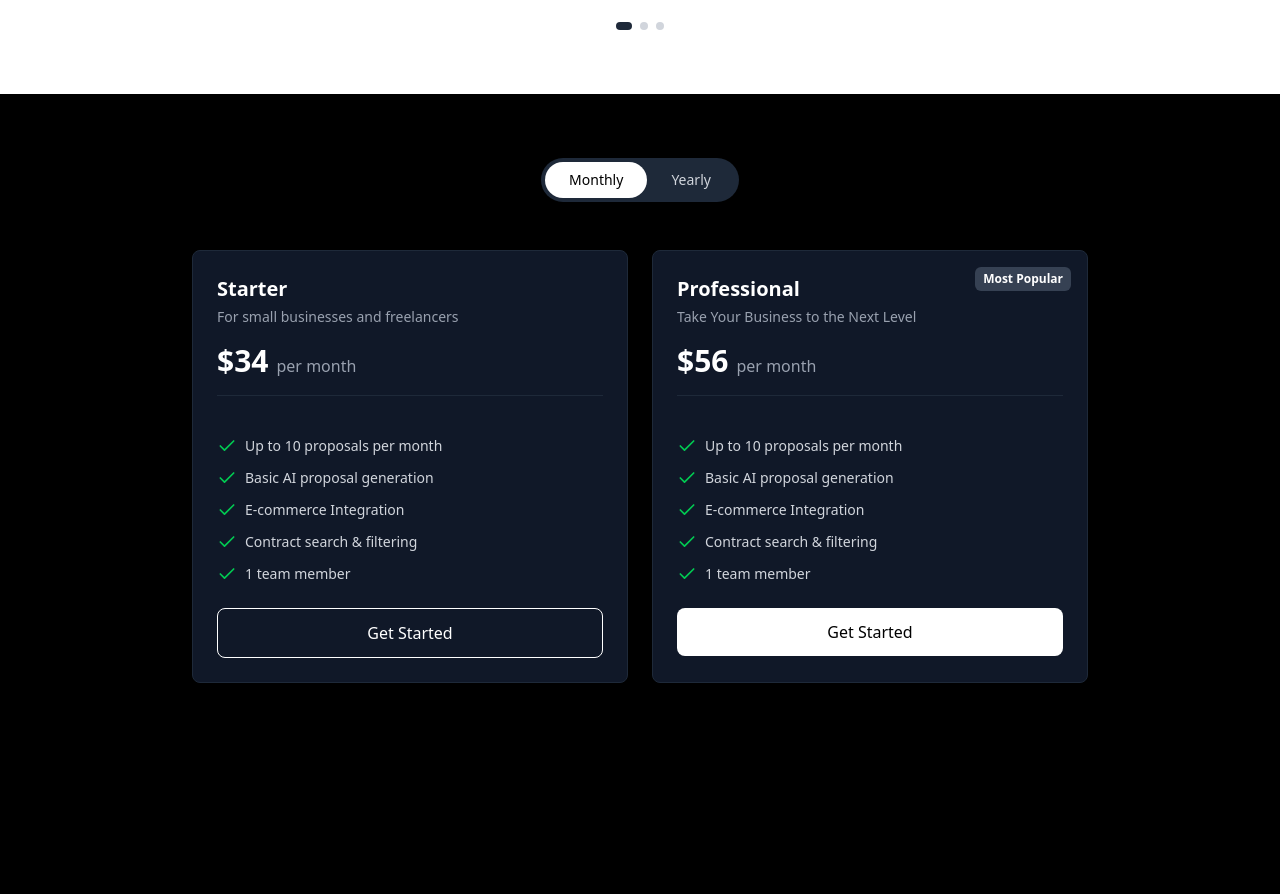
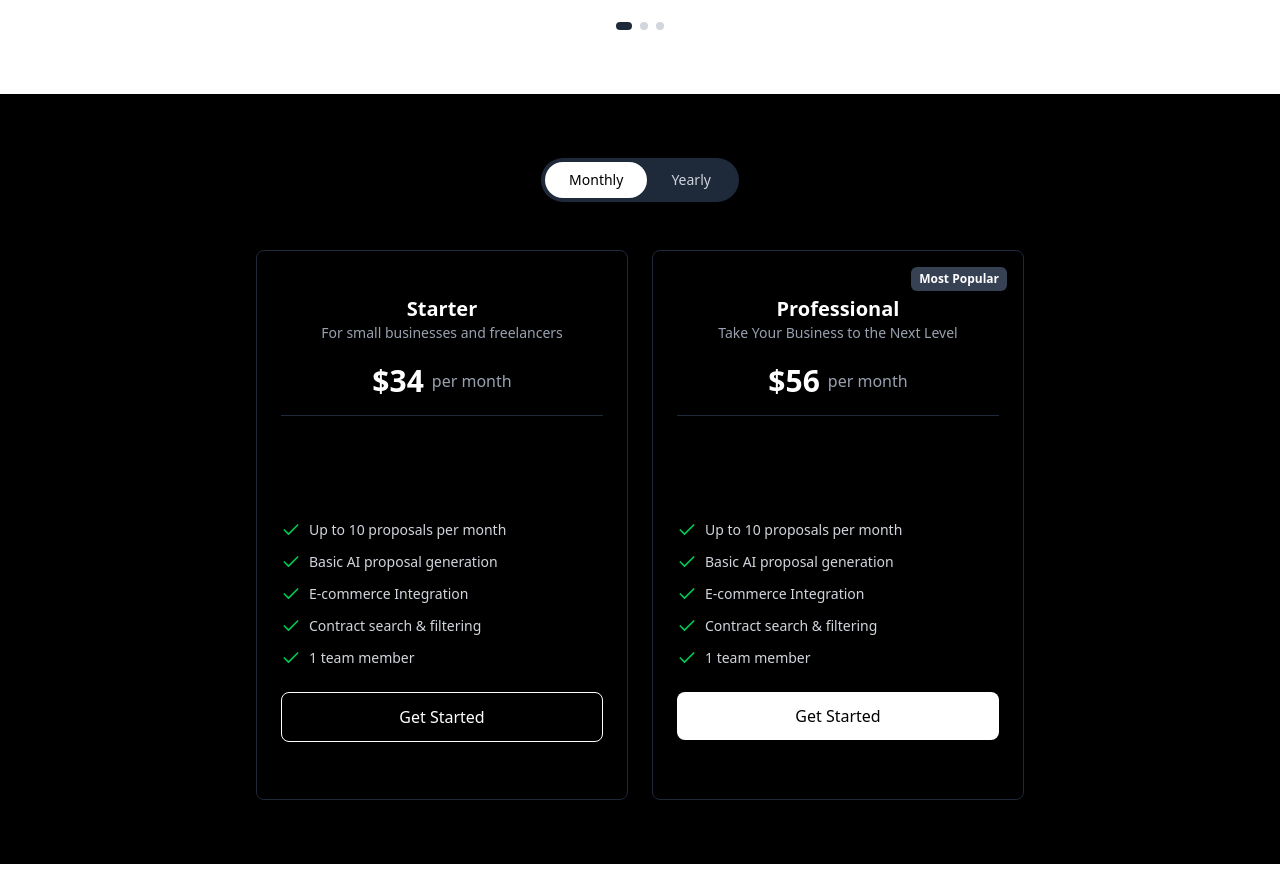
Before and after one commit to MohammedRasif/Zoomyteck, a React (Vite) app: page / in a window 1280 px wide. Shown: the part 3056-3950 px from the top of the page. After the commit the page ends 3920 px from the top, so only its background shows below. Built offline with nearby package versions, Linux system fonts and the light colour scheme.

Commit message:
create payment

```diff
--- a/src/component/Pages/PaymentCart.jsx
+++ b/src/component/Pages/PaymentCart.jsx
@@ -3,9 +3,11 @@
 import { useState } from "react"
 import { motion, AnimatePresence } from "framer-motion"
 import { Check } from "lucide-react"
+import { useDarkMood } from "../../context/ThemeContext"
 
-const PaymentCart = () => {
+const Pricing = () => {
   const [billingCycle, setBillingCycle] = useState("monthly")
+  const { darkMode } = useDarkMood()
 
   const monthlyPlans = [
     {
@@ -85,31 +87,27 @@ const PaymentCart = () => {
       opacity: 1,
       transition: {
         type: "spring",
-        stiffness: 300,
+        stiffness: 200,
         damping: 24,
       },
     },
   }
 
   return (
-    <div className="w-full min-h-screen bg-black text-white py-16 px-4 sm:px-6 md:px-8 lg:px-10">
-      <div className="max-w-6xl mx-auto">
+    <div className="w-full bg-black text-white py-16 px-4 sm:px-6 md:px-8 lg:px-10">
+      <div className="max-w-4xl mx-auto">
         {/* Toggle Button */}
         <div className="flex justify-center mb-12">
           <div className="bg-gray-800 p-1 rounded-full inline-flex">
             <button
               onClick={() => setBillingCycle("monthly")}
-              className={`px-6 py-2 rounded-full text-sm font-medium transition-colors duration-200 ${
-                billingCycle === "monthly" ? "bg-white text-black" : "text-gray-300"
-              }`}
+              className={`px-6 py-2 rounded-full text-sm font-medium transition-colors duration-200 ${billingCycle === "monthly" ? "bg-white text-black" : "text-gray-300"}`}
             >
               Monthly
             </button>
             <button
               onClick={() => setBillingCycle("yearly")}
-              className={`px-6 py-2 rounded-full text-sm font-medium transition-colors duration-200 ${
-                billingCycle === "yearly" ? "bg-white text-black" : "text-gray-300"
-              }`}
+              className={`px-6 py-2 rounded-full text-sm font-medium transition-colors duration-200 ${billingCycle === "yearly" ? "bg-white text-black" : "text-gray-300"}`}
             >
               Yearly
             </button>
@@ -124,13 +122,13 @@ const PaymentCart = () => {
             initial="hidden"
             animate="visible"
             exit="hidden"
-            className="grid grid-cols-1 md:grid-cols-2 gap-6 max-w-4xl mx-auto"
+            className="grid grid-cols-1 md:grid-cols-2 gap-6 max-w-3xl mx-auto"
           >
             {activePlans.map((plan, index) => (
               <motion.div
                 key={`${plan.name}-${index}`}
                 variants={cardVariants}
-                className="bg-gray-900 rounded-lg overflow-hidden border border-gray-800 h-full"
+                className="border border-gray-800 rounded-lg overflow-hidden h-[550px] transform transition-transform duration-200 hover:scale-105"
               >
                 {/* Card Header */}
                 <div className="p-6 relative">
@@ -139,9 +137,9 @@ const PaymentCart = () => {
                       Most Popular
                     </div>
                   )}
-                  <h3 className="text-xl font-bold mb-1">{plan.name}</h3>
-                  <p className="text-gray-400 text-sm mb-4">{plan.description}</p>
-                  <div className="flex items-baseline mb-4">
+                  <h3 className="text-xl font-bold text-center lg:mt-5">{plan.name}</h3>
+                  <p className="text-gray-400 text-sm text-center mb-4">{plan.description}</p>
+                  <div className="flex items-center justify-center lg:mt-5">
                     <span className="text-3xl font-bold">${plan.price}</span>
                     <span className="text-gray-400 ml-2">per {billingCycle === "monthly" ? "month" : "year"}</span>
                   </div>
@@ -149,10 +147,10 @@ const PaymentCart = () => {
                 </div>
 
                 {/* Features List */}
-                <div className="px-6 pb-6">
+                <div className="px-6 pb-6 lg:mt-16">
                   <ul className="space-y-3">
                     {plan.features.map((feature, idx) => (
-                      <li key={idx} className="flex items-start">
+                      <li key={idx} className="flex items-center">
                         <Check className="h-5 w-5 text-green-500 mr-2 flex-shrink-0" />
                         <span className="text-sm text-gray-300">{feature}</span>
                       </li>
@@ -163,11 +161,7 @@ const PaymentCart = () => {
                 {/* CTA Button */}
                 <div className="px-6 pb-6">
                   <button
-                    className={`w-full py-3 px-4 rounded-lg font-medium transition-colors duration-200 ${
-                      plan.popular
-                        ? "bg-white text-black hover:bg-gray-200"
-                        : "border border-white text-white hover:bg-gray-800"
-                    }`}
+                    className={`w-full py-3 px-4 rounded-lg font-medium transition-transform duration-200 transform hover:scale-105 ${plan.popular ? "bg-white text-black hover:bg-gray-200" : "border border-white text-white hover:bg-gray-800"}`}
                   >
                     Get Started
                   </button>
@@ -181,4 +175,4 @@ const PaymentCart = () => {
   )
 }
 
-export default PaymentCart
+export default Pricing
```
